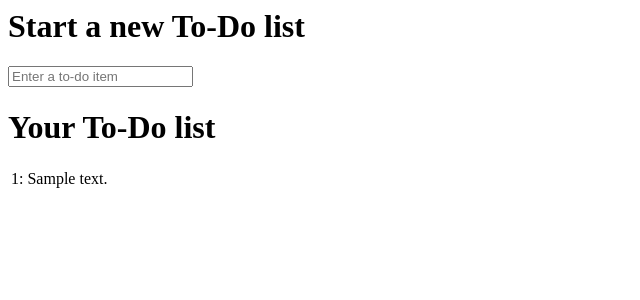
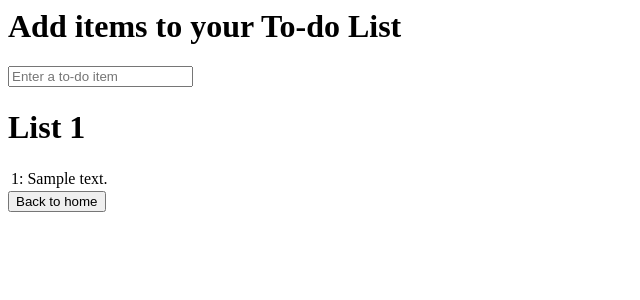
Before and after one commit to happygreenbot/python_tdd, a Django app: page /lists/1/ in a window 1280 px wide. Shown: the top 300 px of the page, without its empty margins (0-640 px from the left). Run offline with Django 3.2, Linux system fonts and the light colour scheme; tables that the repository leaves empty hold one stand-in row (values such as "Sample post").

Commit message:
feat : added buttons to return to home page from any list, and also buttons to display any of the created lists from the homepage

```diff
--- a/lists/templates/list.html
+++ b/lists/templates/list.html
@@ -3,17 +3,21 @@
         <title>To-Do lists</title>
     </head>
     <body>
-        <h1>Start a new To-Do list</h1>
-        <form method="POST" action="/lists/new">
+        <h1>Add items to your To-do List</h1>
+        <form method="POST" action="/lists/{{ list.id }}/add_item">
             <input name="item_text" id="id_new_item" placeholder="Enter a to-do item" />
             {% csrf_token %}
         </form>
-        <h1>Your To-Do list</h1>
+        <h1>List {{list.id }}</h1>
         <table id="id_list_table">
             <!-- all text written  within {} uses the Django template format, double {} for variables, single {} for conditionals/looping-->
             {% for item in items %}
                  <tr><td>{{ forloop.counter }}: {{ item.text }}</td></tr>
             {% endfor %}
         </table>
+        <form method="post" action = "/">
+            <input type="submit" name="home redirect" value="Back to home" />
+            {% csrf_token %}
+        </form>
     </body>
 </html>
--- a/lists/views.py
+++ b/lists/views.py
@@ -16,12 +16,13 @@ def home_page(request):
     # items = Item.objects.all()
     # # Third parameter in the render function is a dictionary that specifies how to map variables mentioned in the template with appropriate values
     # # The dict.get call allows us to return a null string in case its a GET request, since the request object will not contain the 'item_text' key in that case
-    return render(request, 'home.html')
+    lists = List.objects.all()
+    return render(request, 'home.html', {'lists' : lists})
 
 def list_view(request, list_id):
     list_ = List.objects.get(id=list_id)
     items = Item.objects.filter(list=list_)
-    return render(request, 'list.html', {'items' : items})
+    return render(request, 'list.html', {'items' : items, 'list' : list_})
 
 def add_item(request, list_id):
     list_ = List.objects.get(id=list_id)
```
Also changed, not shown: lists/templates/home.html (+9 -0 lines).
